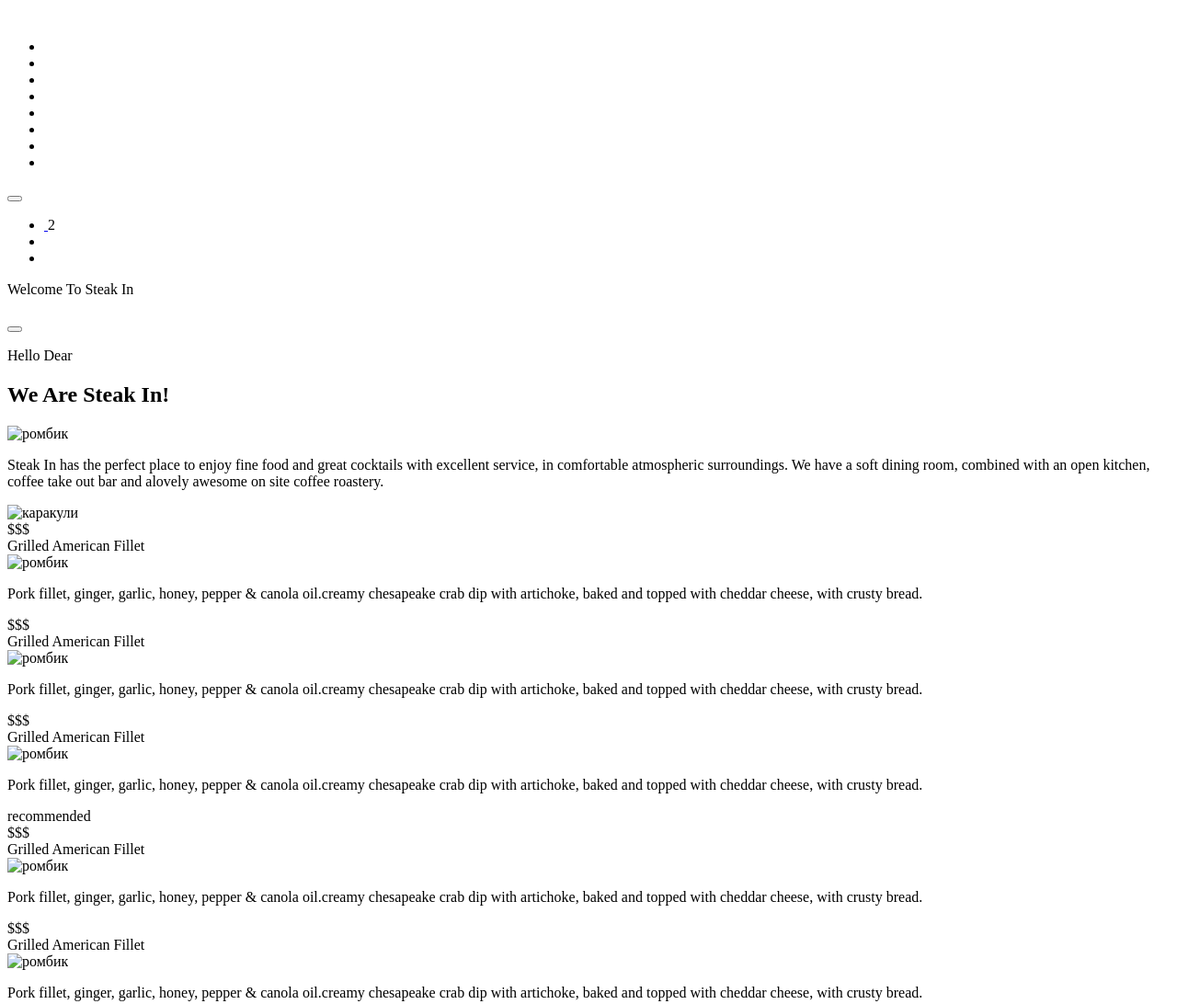
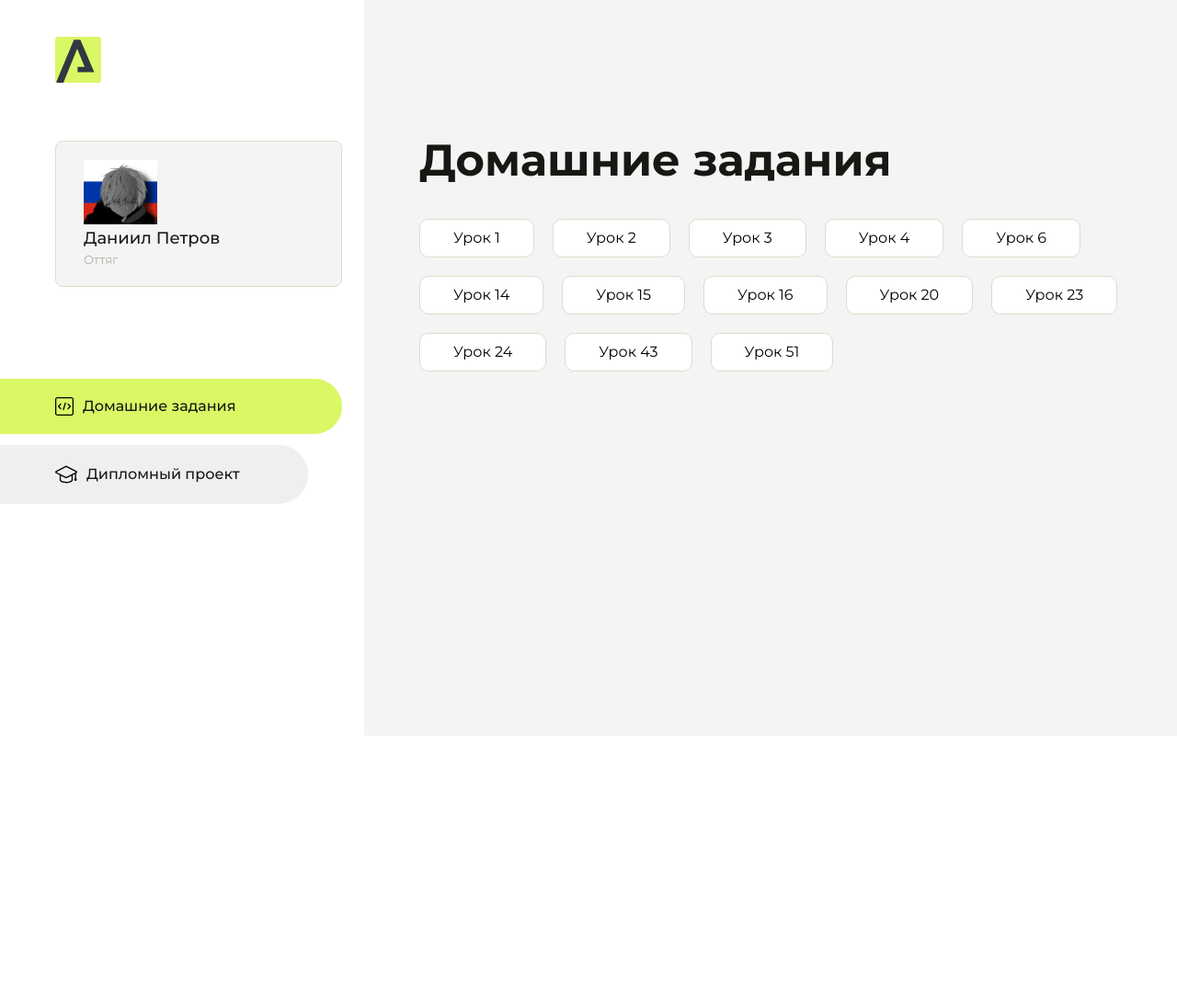
Before and after one commit to DPfargys/homework, a plain HTML site: page index.html in a window 1280 px wide. Shown: the top 1092 px of the page at 92% size. After the commit the page ends 800 px from the top, so only its background shows below. Drawn offline with Linux system fonts and the light colour scheme.

Commit message:
Add files via upload

```diff
--- a/index.html
+++ b/index.html
@@ -3,191 +3,169 @@
 
 <head>
     <meta charset="UTF-8">
-    <meta http-equiv="X-UA-Compatible" content="IE=edge">
     <meta name="viewport" content="width=device-width, initial-scale=1.0">
-    <title>БЭМ Практика</title>
+    <title>Домашняя работа</title>
+    <link rel="shortcut icon" href="src/logo.ico" type="image/x-icon">
+    <link rel="preconnect" href="https://fonts.googleapis.com">
+    <link rel="preconnect" href="https://fonts.gstatic.com" crossorigin>
+    <link href="https://fonts.googleapis.com/css2?family=Montserrat:wght@400;500;700&family=Rubik:wght@500&display=swap"
+        rel="stylesheet">
+    <link rel="stylesheet" href="src/style.css">
 </head>
 
-<body>
-    <header class="header">
-        <div class="container">
-            <div class="header__inner">
-                <a class="logo" href="#">
-                    <img src="" alt="">
-                </a>
-                <nav class="nav">
-                    <ul class="nav__list">
-                        <li class="nav__item">
-                            <a class="nav__link nav__link--active" href="#"></a>
+<body id="body">
+    <div class="overlay" id="overlay"></div>
+    <div class="layout">
+        <div class="burger" id="burger">
+            <svg viewBox="0 0 24 24" fill="none" xmlns="http://www.w3.org/2000/svg">
+                <g id="SVGRepo_bgCarrier" stroke-width="0"></g>
+                <g id="SVGRepo_tracerCarrier" stroke-linecap="round" stroke-linejoin="round"></g>
+                <g id="SVGRepo_iconCarrier">
+                    <path d="M4 18L20 18" stroke="#DAF765" stroke-width="2" stroke-linecap="round"></path>
+                    <path d="M4 12L20 12" stroke="#DAF765" stroke-width="2" stroke-linecap="round"></path>
+                    <path d="M4 6L20 6" stroke="#DAF765" stroke-width="2" stroke-linecap="round"></path>
+                </g>
+            </svg>
+        </div>
+        <aside class="sidebar" id="sidebar">
+            <div class="sidebar__inner">
+                <div class="logo">
+                    <svg width="50" height="50" viewBox="0 0 50 50" fill="none" xmlns="http://www.w3.org/2000/svg">
+                        <g clip-path="url(#clip0_513_74730)">
+                            <path
+                                d="M46.17 -0.257004H3.83C1.57281 -0.257004 -0.257 1.57281 -0.257 3.83V46.17C-0.257 48.4272 1.57281 50.257 3.83 50.257H46.17C48.4272 50.257 50.257 48.4272 50.257 46.17V3.83C50.257 1.57281 48.4272 -0.257004 46.17 -0.257004Z"
+                                fill="#DAF765" />
+                            <path
+                                d="M24.375 38.4H42.461L27.441 3.1585H20.4355C20.4355 3.1585 6.7895 35.881 1.1945 49.294C2.015 50.0275 3.0945 50.257 3.6945 50.257H8.8445L23.954 13.07L32.0465 32.8285H24.375V38.4Z"
+                                fill="#323843" />
+                        </g>
+                        <defs>
+                            <clipPath id="clip0_513_74730">
+                                <rect width="50" height="50" fill="white" />
+                            </clipPath>
+                        </defs>
+                    </svg>
+                </div>
+                <div class="sidebar__user">
+                    <div class="content__zumerok-img">
+                        <img src="src/zumerok.png" width=80" height="70" alt="zumerok">
+                    </div>
+                    <div class="sidebar__name">Даниил Петров</div>
+                    <div class="sidebar__text">Оттяг</div>
+                </div>
+
+                <div class="sidebar__tabs">
+                    <div class="sidebar__item">
+                        <button class="sidebar__button active" id="tasks">
+                            <svg xmlns="http://www.w3.org/2000/svg" width="20" height="20" viewBox="0 0 20 20"
+                                fill="none">
+                                <g clip-path="url(#clip0_704_74543)">
+                                    <path
+                                        d="M17.7083 20H2.29167C1.0275 20 0 18.9725 0 17.7083V2.29167C0 1.0275 1.0275 0 2.29167 0H17.7083C18.9725 0 20 1.0275 20 2.29167V17.7083C20 18.9725 18.9725 20 17.7083 20ZM2.29167 1.25C1.7175 1.25 1.25 1.7175 1.25 2.29167V17.7083C1.25 18.2825 1.7175 18.75 2.29167 18.75H17.7083C18.2825 18.75 18.75 18.2825 18.75 17.7083V2.29167C18.75 1.7175 18.2825 1.25 17.7083 1.25H2.29167Z"
+                                        fill="black" />
+                                    <path
+                                        d="M6.04167 13.125C5.88167 13.125 5.72167 13.0642 5.6 12.9417L3.1 10.4417C2.85583 10.1975 2.85583 9.80167 3.1 9.5575L5.6 7.0575C5.84417 6.81333 6.24 6.81333 6.48417 7.0575C6.72833 7.30167 6.72833 7.6975 6.48417 7.94167L4.42583 10L6.48417 12.0583C6.72833 12.3025 6.72833 12.6983 6.48417 12.9425C6.36167 13.0642 6.20167 13.125 6.04167 13.125Z"
+                                        fill="black" />
+                                    <path
+                                        d="M8.95833 14.1667C8.9 14.1667 8.84 14.1583 8.78167 14.1417C8.45083 14.0442 8.26083 13.6967 8.35833 13.3658L10.4417 6.28251C10.5392 5.95084 10.8892 5.76417 11.2175 5.85917C11.5483 5.95667 11.7383 6.30417 11.6408 6.63501L9.5575 13.7183C9.47833 13.9908 9.22833 14.1667 8.95833 14.1667Z"
+                                        fill="black" />
+                                    <path
+                                        d="M13.9583 13.125C13.7983 13.125 13.6383 13.0642 13.5167 12.9417C13.2725 12.6975 13.2725 12.3017 13.5167 12.0575L15.575 9.99916L13.5167 7.94083C13.2725 7.69666 13.2725 7.30083 13.5167 7.05666C13.7608 6.81249 14.1567 6.81249 14.4008 7.05666L16.9008 9.55666C17.145 9.80083 17.145 10.1967 16.9008 10.4408L14.4008 12.9408C14.2783 13.0642 14.1183 13.125 13.9583 13.125Z"
+                                        fill="black" />
+                                </g>
+                                <defs>
+                                    <clipPath id="clip0_704_74543">
+                                        <rect width="20" height="20" fill="white" />
+                                    </clipPath>
+                                </defs>
+                            </svg>
+                            <span>Домашние задания</span></button>
+                    </div>
+                    <div class="sidebar__item">
+                        <button class="sidebar__button" id="diplom">
+                            <svg xmlns="http://www.w3.org/2000/svg" width="24" height="24" viewBox="0 0 24 24"
+                                fill="none">
+                                <g clip-path="url(#clip0_704_74553)">
+                                    <path
+                                        d="M23.2628 10.5971C23.7176 10.365 24 9.90375 24 9.39337C24 8.883 23.7176 8.42175 23.2628 8.18962L12.6135 2.75362C12.2291 2.55824 11.7705 2.55787 11.3854 2.75399L0.736875 8.19C0.282375 8.42175 0 8.883 0 9.39337C0 9.90375 0.282375 10.365 0.736875 10.5971L4.89038 12.7177V18.2074C4.89038 19.8154 8.412 21.393 12 21.393C15.5884 21.393 19.1096 19.815 19.1096 18.2074V12.7174L21.4609 11.517V15.8017L20.901 17.2305C20.7409 17.6389 20.7934 18.0994 21.0405 18.4616C21.2876 18.8246 21.6979 19.041 22.1366 19.041C22.5754 19.041 22.9852 18.8246 23.2324 18.462C23.4795 18.099 23.532 17.6385 23.3719 17.2301L22.8124 15.8021V10.827L23.2628 10.5971ZM17.7623 18.1721C17.6198 18.6375 15.3491 20.0419 12 20.0419C8.65088 20.0419 6.38025 18.6375 6.2415 18.2074V12.3037L6.23887 12.3019C6.23812 12.057 6.1065 11.8207 5.87325 11.7019L1.3515 9.39337L12 3.95737L22.6489 9.39337L12 14.8294L5.87325 11.7019C5.54063 11.5331 4.6695 11.6674 4.5 12C4.33012 12.3322 4.55813 12.5479 4.89038 12.7177L11.3857 16.0331C11.5781 16.1314 11.7889 16.1805 12 16.1805C12.2107 16.1805 12.4222 16.1314 12.6146 16.0331L17.7593 13.407L17.7623 18.1721Z"
+                                        fill="black" />
+                                </g>
+                                <defs>
+                                    <clipPath id="clip0_704_74553">
+                                        <rect width="24" height="24" fill="white" />
+                                    </clipPath>
+                                </defs>
+                            </svg>
+                            <span>Дипломный проект</span></button>
+                    </div>
+                </div>
+            </div>
+
+        </aside>
+        <div class="content">
+            <div class="container">
+                <div class="content__block" id="tasksBlock">
+                    <div class="content__title">Домашние задания</div>
+                    <ul class="content__list">
+                        <li class="content__list-item">
+                            <a href="lesson1/index.html">Урок 1</a>
                         </li>
-                        <li class="nav__item">
-                            <a class="nav__link" href="#"></a>
+                        <li class="content__list-item">
+                            <a href="lesson2/index.html">Урок 2</a>
                         </li>
-                        <li class="nav__item">
-                            <a class="nav__link" href="#"></a>
+                        <li class="content__list-item">
+                            <a href="lesson3/index.html">Урок 3</a>
                         </li>
-                        <li class="nav__item">
-                            <a class="nav__link" href="#"></a>
+                        <li class="content__list-item">
+                            <a href="lesson4/index.html">Урок 4</a>
                         </li>
-                        <li class="nav__item">
-                            <a class="nav__link" href="#"></a>
+                        <li class="content__list-item">
+                            <a href="lesson6/index.html">Урок 6</a>
                         </li>
-                        <li class="nav__item">
-                            <a class="nav__link" href="#"></a>
+                        <li class="content__list-item">
+                            <a href="lesson14/index.html">Урок 14</a>
                         </li>
-                        <li class="nav__item">
-                            <a class="nav__link" href="#"></a>
+                        <li class="content__list-item">
+                            <a href="lesson15/index.html">Урок 15</a>
                         </li>
-                        <li class="nav__item">
-                            <a class="nav__link" href="#"></a>
+                        <li class="content__list-item">
+                            <a href="lesson16/index.html">Урок 16</a>
                         </li>
-                    </ul>
-                </nav>
-                <div class="header__controls">
-                    <button class="header__button" type="button"></button>
-                    <ul class="user-nav">
-                        <li class="user-nav__item">
-                            <a class="user-nav__link" href="#">
-                                <img src="" alt="">
-                            </a>
-                            <span>2</span>
+                        <li class="content__list-item">
+                            <a href="lesson20/index.html">Урок 20</a>
                         </li>
-                        <li class="user-nav__item">
-                            <a class="user-nav__link" href="#">
-                                <img src="" alt="">
-                            </a>
+                        <li class="content__list-item">
+                            <a href="lesson23/index.html">Урок 23</a>
                         </li>
-                        <li class="user-nav__item">
-                            <a class="user-nav__link" href="#">
-                                <img src="" alt="">
-                            </a>
+                        <li class="content__list-item">
+                            <a href="lesson24/index.html">Урок 24</a>
+                        </li>
+                        <li class="content__list-item">
+                            <a href="lesson43/html/index.html">Урок 43</a>
+                        </li>
+                        <li class="content__list-item">
+                            <a href="lesson51/lesson51/index.html">Урок 51</a>
                         </li>
                     </ul>
                 </div>
-            </div>
-        </div>
-    </header>
-    <section class="welcome">
-        <div class="container">
-            <p class="welcome__subtitle">Welcome To Steak In</p>
-            <h1 class="welcome__title"></h1>
-            <p class="welcome__text"></p>
-            <button class="welcome__button"></button>
-        </div>
-    </section>
-    <!-- Начало дз -->
-    <section class="row">
-        <div class="container">
-            <p class="row__subtitle">Hello Dear</p>
-            <h2 class="row__title">We Are Steak In!</h2>
-            <img class="row__icon" src="" alt="ромбик">
-            <p class="row__text">Steak In has the perfect place to enjoy fine food and great cocktails with excellent
-                service, in comfortable atmospheric surroundings. We have a soft dining room, combined with an open
-                kitchen, coffee take out bar and alovely awesome on site coffee roastery.</p>
-            <img class="row__img" src="" alt="каракули">
-        </div>
-    </section>
-    <section class="menu">
-        <div class="container">
-            <div class="panel-1">
-                <div class="panel__content">
-                    <span class="price">$$$</span>
-                    <div class="panel__title">Grilled American Fillet</div>
-                    <img class="panel__img" src="" alt="ромбик">
-                    <p class="panel__text">Pork fillet, ginger, garlic, honey, pepper & canola oil.creamy chesapeake
-                        crab dip with artichoke, baked and topped with cheddar cheese, with crusty bread.</p>
-                </div>
-                <div class="panel__img">
-                    <div class="panel--overlay"></div>
+                <div class="content__block hidden" id="diplomBlock">
+                    <div class="content__title">Дипломный проект</div>
+                    <div class="content__list-diplom">
+                        <a href="lesson1">Ссылка на ДЗ</a>
+                    </div>
+                    <div class="content__decor">
+                        <div class="content__decor-text">Давай проверим, чему ты научился!</div>
+                        <div class="content__decor-img">
+                            <img src="src/decor.png" alt="decor">
+                        </div>
+                    </div>
                 </div>
             </div>
-            <div class="panel-1">
-                <div class="panel__content">
-                    <span class="price">$$$</span>
-                    <div class="panel__title">Grilled American Fillet</div>
-                    <img class="panel__img" src="" alt="ромбик">
-                    <p class="panel__text">Pork fillet, ginger, garlic, honey, pepper & canola oil.creamy chesapeake
-                        crab dip with artichoke, baked and topped with cheddar cheese, with crusty bread.</p>
-                </div>
-                <div class="panel__img">
-                    <div class="panel--overlay"></div>
-                </div>
-            </div>
-            <div class="panel-2">
-                <div class="panel__img">
-                    <div class="panel--overlay"></div>
-                </div>
-                <div class="panel__content">
-                    <span class="price">$$$</span>
-                    <div class="panel__title">Grilled American Fillet</div>
-                    <img class="panel__img" src="" alt="ромбик">
-                    <p class="panel__text">Pork fillet, ginger, garlic, honey, pepper & canola oil.creamy chesapeake
-                        crab dip with artichoke, baked and topped with cheddar cheese, with crusty bread.</p>
-                </div>
-            </div>
-            <div class="panel-2">
-                <div class="panel__img">
-                    <div class="panel__img__tag">recommended</div>
-                    <div class="panel--overlay"></div>
-                </div>
-                <div class="panel__content">
-                    <span class="price">$$$</span>
-                    <div class="panel__title">Grilled American Fillet</div>
-                    <img class="panel__img" src="" alt="ромбик">
-                    <p class="panel__text">Pork fillet, ginger, garlic, honey, pepper & canola oil.creamy chesapeake
-                        crab dip with artichoke, baked and topped with cheddar cheese, with crusty bread.</p>
-                </div>
-            </div>
-            <div class="panel-1">
-                <div class="panel__content">
-                    <span class="price">$$$</span>
-                    <div class="panel__title">Grilled American Fillet</div>
-                    <img class="panel__img" src="" alt="ромбик">
-                    <p class="panel__text">Pork fillet, ginger, garlic, honey, pepper & canola oil.creamy chesapeake
-                        crab dip with artichoke, baked and topped with cheddar cheese, with crusty bread.</p>
-                </div>
-                <div class="panel__img">
-                    <div class="panel__img__tag">recommended</div>
-                    <div class="panel--overlay"></div>
-                </div>
-            </div>
-            <div class="panel-1">
-                <div class="panel__content">
-                    <span class="price">$$$</span>
-                    <div class="panel__title">Grilled American Fillet</div>
-                    <img class="panel__img" src="" alt="ромбик">
-                    <p class="panel__text">Pork fillet, ginger, garlic, honey, pepper & canola oil.creamy chesapeake
-                        crab dip with artichoke, baked and topped with cheddar cheese, with crusty bread.</p>
-                </div>
-                <div class="panel__img">
-                    <div class="panel--overlay"></div>
-                </div>
-            </div>
-            <div class="panel-2">
-                <div class="panel__img">
-                    <div class="panel--overlay"></div>
-                </div>
-                <div class="panel__content">
-                    <span class="price">$$$</span>
-                    <div class="panel__title">Grilled American Fillet</div>
-                    <img class="panel__img" src="" alt="ромбик">
-                    <p class="panel__text">Pork fillet, ginger, garlic, honey, pepper & canola oil.creamy chesapeake
-                        crab dip with artichoke, baked and topped with cheddar cheese, with crusty bread.</p>
-                </div>
-            </div>
-            <div class="panel-2">
-                <div class="panel__img">
-                    <div class="panel--overlay"></div>
-                </div>
-                <div class="panel__content">
-                    <span class="price">$$$</span>
-                    <div class="panel__title">Grilled American Fillet</div>
-                    <img class="panel__img" src="" alt="ромбик">
-                    <p class="panel__text">Pork fillet, ginger, garlic, honey, pepper & canola oil.creamy chesapeake
-                        crab dip with artichoke, baked and topped with cheddar cheese, with crusty bread.</p>
-                </div>
 
-    </section>
+        </div>
+    </div>
+    </div>
+    <script src="src/index.js"></script>
 </body>
 
 </html>
```
Also changed, not shown: lesson51/lesson51/index.html (added, +193 -0 lines).
